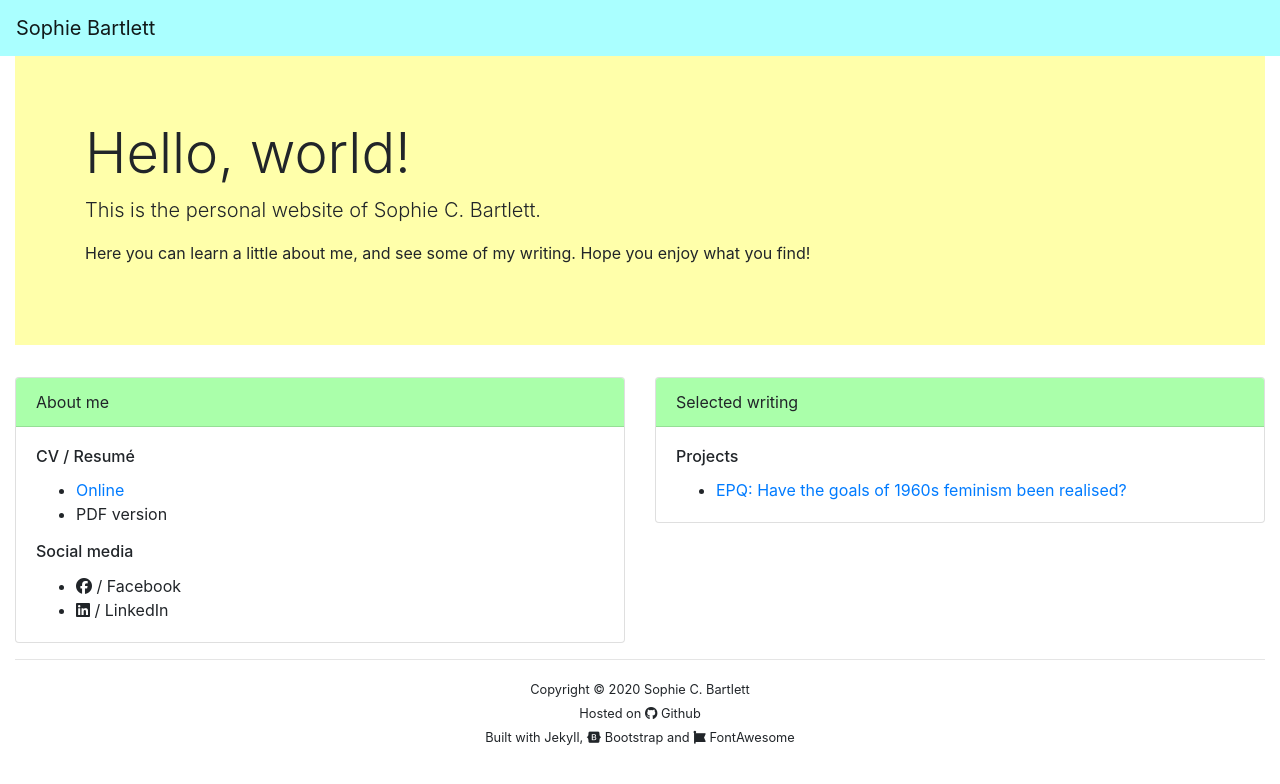
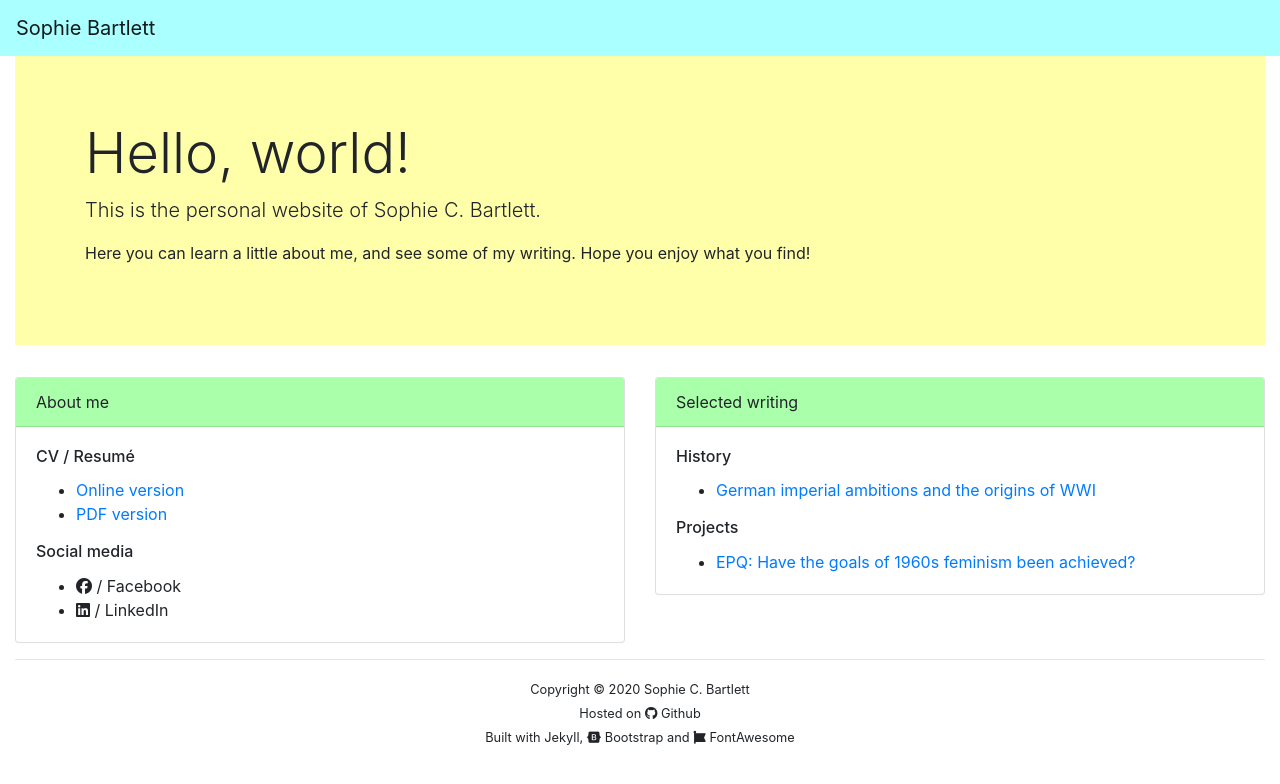
Before and after one commit to sophiecbartlett/sophiecbartlett.github.io, a Jekyll site: the page built from index.html, in a window 1280 px wide. Shown: the top 784 px of the page. Built offline with Jekyll 4.4.1, drawn with Linux system fonts in a browser that asks for light colours; nearby versions of some CDN libraries.

Commit message:
Added PDFs for CV and history coursework

```diff
--- a/index.html
+++ b/index.html
@@ -18,8 +18,8 @@ layout: default
       <div class="card-body">
         <h6 class="card-title">CV / Resum&eacute;</h6>
         <ul class="card-text">
-          <li><a href="cv.html">Online</a></li>
-          <li>PDF version</li>
+          <li><a href="cv.html">Online version</a></li>
+          <li><a href="uploads/cv.pdf">PDF version</a></li>
         </ul>
         <h6 class="card-title">Social media</h6>
         <ul class="card-text">
@@ -35,9 +35,13 @@ layout: default
         Selected writing
       </div>
       <div class="card-body">
+        <h6 class="card-title">History</h6>
+        <ul class="card-text">
+          <li><a href="uploads/histcw.pdf">German imperial ambitions and the origins of WWI</a></li>
+        </ul>
         <h6 class="card-title">Projects</h6>
         <ul class="card-text">
-          <li><a href="uploads/epq.pdf">EPQ: Have the goals of 1960s feminism been realised?</a></li>
+          <li><a href="uploads/epq.pdf">EPQ: Have the goals of 1960s feminism been achieved?</a></li>
         </ul>
       </div>
     </div>
```
Also changed, not shown: 2 other files.
